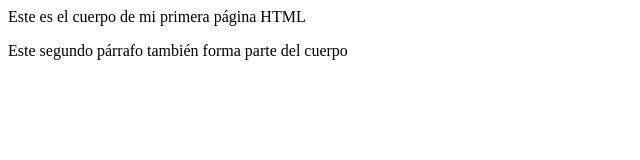
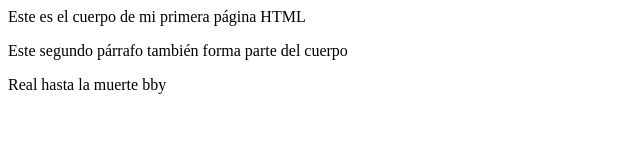
Before and after one commit to JoanApr/Pruebas, a plain HTML site: page index.html in a window 1280 px wide. Shown: the whole page, without its empty margins (0-640 px from the left). Drawn offline with Linux system fonts and the light colour scheme.

Commit message:
Modificacion en HTML VSCODE

```diff
--- a/index.html
+++ b/index.html
@@ -6,6 +6,7 @@
 
   <p>Este es el cuerpo de mi primera página HTML</p>
   <p>Este segundo párrafo también forma parte del cuerpo</p>
+  <p>Real hasta la muerte bby </p>
 
 </body>
 </html>
```
